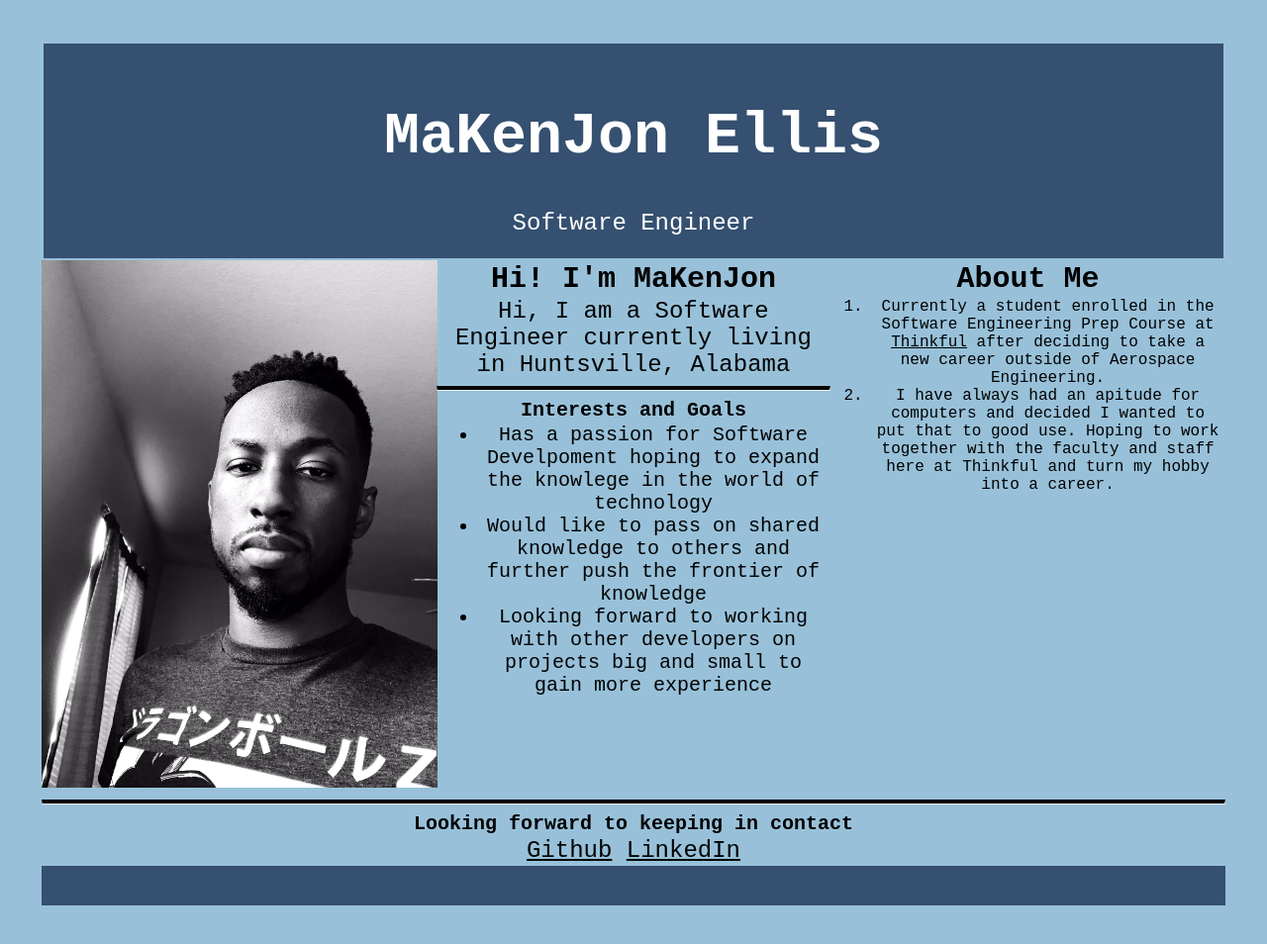
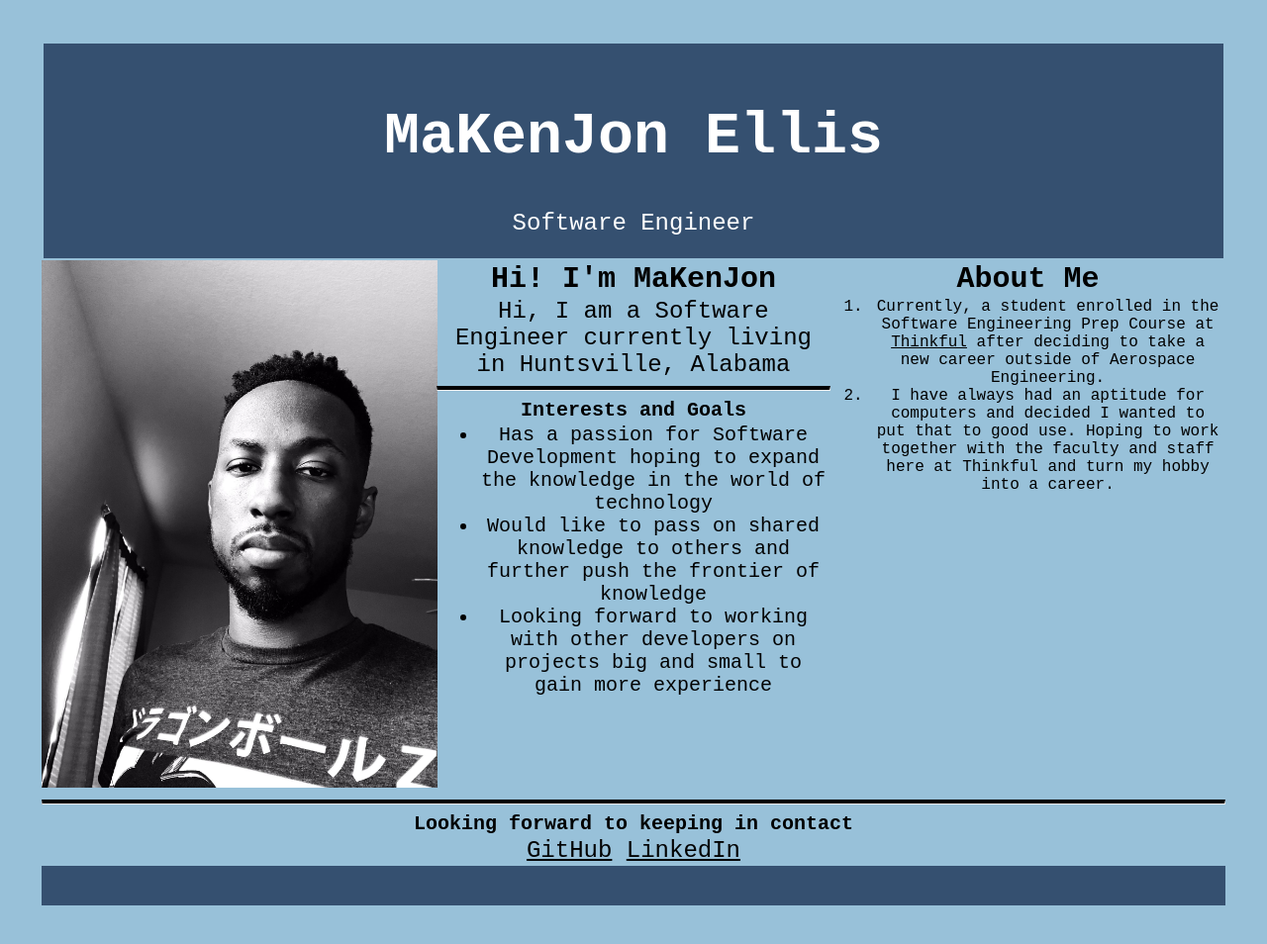
Before and after one commit to jntrvnce/Portfolio, a plain HTML site: page index.html in a window 1280 px wide. Shown: the whole page at 99% size. Drawn offline with Linux system fonts and the light colour scheme; a script that the page names is missing.

Commit message:
Add files via upload

```diff
--- a/index.html
+++ b/index.html
@@ -28,28 +28,30 @@
     <h3>Interests and Goals</h3>
     <!-- unordered list-->
     <ul>
-      <li>Has a passion for Software Develpoment hoping to expand the knowlege in the world of technology</li>
+      <li>Has a passion for Software Development hoping to expand the knowledge in the world of technology</li>
       <li>Would like to pass on shared knowledge to others and further push the frontier of knowledge</li>
       <li>Looking forward to working with other developers on projects big and small to gain more experience</li>
     </ul>
     </div>
 
     <div class="column right">
+      <main>
       <h2>About Me </h2>
       <ol>
-      <li>Currently a student enrolled in the Software Engineering Prep Course at <a href="https://www.thinkful.com">Thinkful</a> after deciding to take a new career outside of Aerospace Engineering.</li>
-      <li>I have always had an apitude for computers and decided I wanted to put that to good use. Hoping to work together with the faculty and staff here at Thinkful and turn my hobby into a career.</li>
+      <li>Currently, a student enrolled in the Software Engineering Prep Course at <a href="https://www.thinkful.com">Thinkful</a> after deciding to take a new career outside of Aerospace Engineering.</li>
+      <li>I have always had an aptitude for computers and decided I wanted to put that to good use. Hoping to work together with the faculty and staff here at Thinkful and turn my hobby into a career.</li>
       </ol>
+      </main>
     </div>
 
   </div>
  <hr> <!-- section for contact-->
-  <section>
+  <article>
     <h3> Looking forward to keeping in contact </h3>
-    <p><a href="https://github.com/jntrvnce">Github</a>
+    <p><a href="https://github.com/jntrvnce">GitHub</a>
     <a href="https://www.linkedin.com/in/makenjon-ellis-040816122">LinkedIn</a><p>
 
-  </section>
+  </article>
     <script src="script.js"></script>
     <footer> </footer>
 </body>
```
